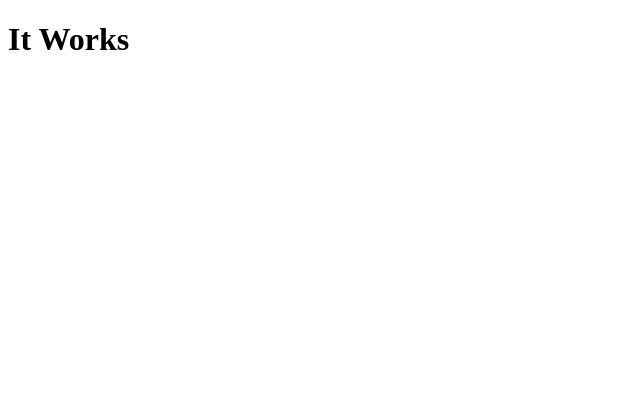
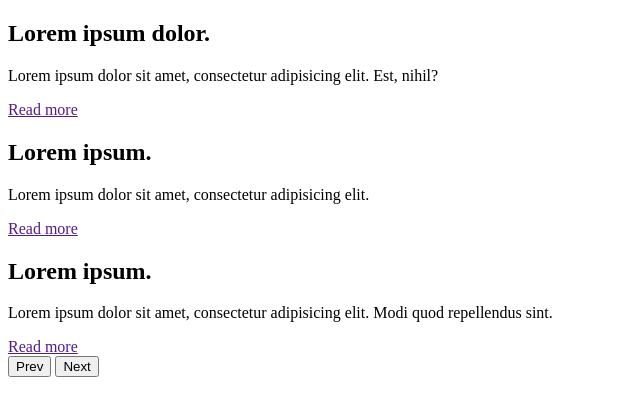
Before and after one commit to Coldblood82/slider, a plain HTML site: page index.html in a window 1280 px wide. Shown: the whole page, without its empty margins (0-640 px from the left). Drawn offline with Linux system fonts and the light colour scheme.

Commit message:
html boilerplate using BEM css classes meth odology

```diff
--- a/index.html
+++ b/index.html
@@ -8,6 +8,25 @@
     <title>Document</title>
 </head>
 <body>
-<h1>It Works</h1>
+<div class="slider">
+    <div class="slider__slides">
+        <div class="slider__slide slide">
+            <h2 class="slide__hdl">Lorem ipsum dolor.</h2>
+            <p class="slide__text">Lorem ipsum dolor sit amet, consectetur adipisicing elit. Est, nihil?</p>
+            <a href="" class="slide__link">Read more</a></div>
+        <div class="slider__slide slide">
+            <h2 class="slide__hdl">Lorem ipsum.</h2>
+            <p class="slide__text">Lorem ipsum dolor sit amet, consectetur adipisicing elit.</p>
+            <a href="" class="slide__link">Read more</a></div>
+        <div class="slider__slide slide">
+            <h2 class="slide__hdl">Lorem ipsum.</h2>
+            <p class="slide__text">Lorem ipsum dolor sit amet, consectetur adipisicing elit. Modi quod repellendus sint.</p>
+            <a href="" class="slide__link">Read more</a></div>
+    </div>
+    <nav class="slider__nav nav">
+        <button class="nav__btn">Prev</button>
+        <button class="nav__btn nav__btn--next">Next</button>
+    </nav>
+</div>
 </body>
 </html>
```
